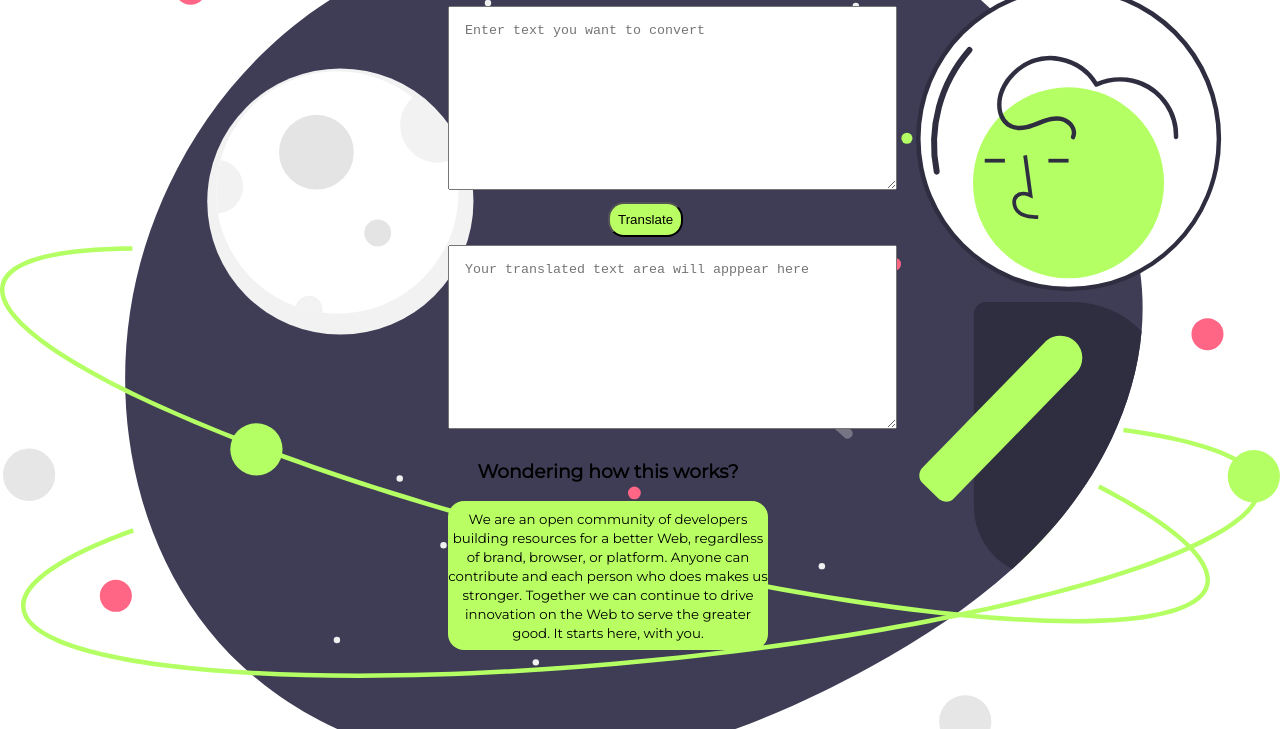
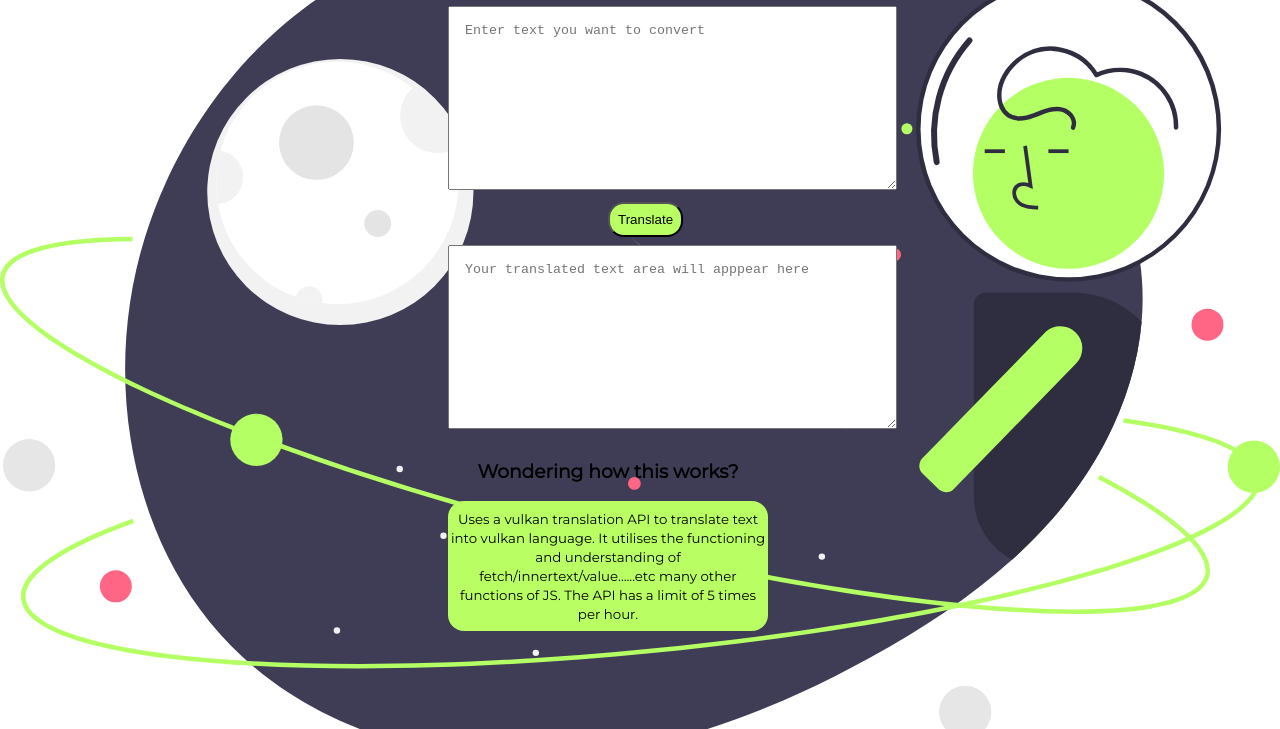
Before and after one commit to ddivyansh/Vulkan-translator, a plain HTML site: page index.html in a window 1280 px wide. Shown: the part 71-800 px from the top of the page. Drawn offline with Linux system fonts and the light colour scheme.

Commit message:
update the documentation

```diff
--- a/index.html
+++ b/index.html
@@ -14,7 +14,8 @@
         <h2>Vulkan Translator</h2>
 
     </header>
-    <textarea class="txt-area-one" id="txt-one" cols="50" rows="10" placeholder="Enter text you want to convert"></textarea>
+    <textarea class="txt-area-one" id="txt-one" cols="50" rows="10"
+        placeholder="Enter text you want to convert"></textarea>
     <br>
     <button class="btn-style">Translate</button>
     <!--Area you will view the translated text-->
@@ -24,15 +25,14 @@
         <h3 style="text-align: center;">Wondering how this works?</h3>
         <!--GYAAN-->
         <p>
-            <small> We are an open community of developers building resources for a better Web, regardless of brand,
-                browser, or
-                platform. Anyone can contribute and each person who does makes us stronger. Together we can continue to
-                drive innovation on the Web to serve the greater good. It starts here, with you.
+            <small>
+                Uses a vulkan translation API to translate text into vulkan language. It
+                utilises the functioning and understanding of fetch/innertext/value......etc many other functions of JS.
+                The API has a limit of 5 times per hour.
             </small>
         </p>
     </section>
     <script src="/vulkan.js"></script>
 </body>
 
-
 </html>
```
